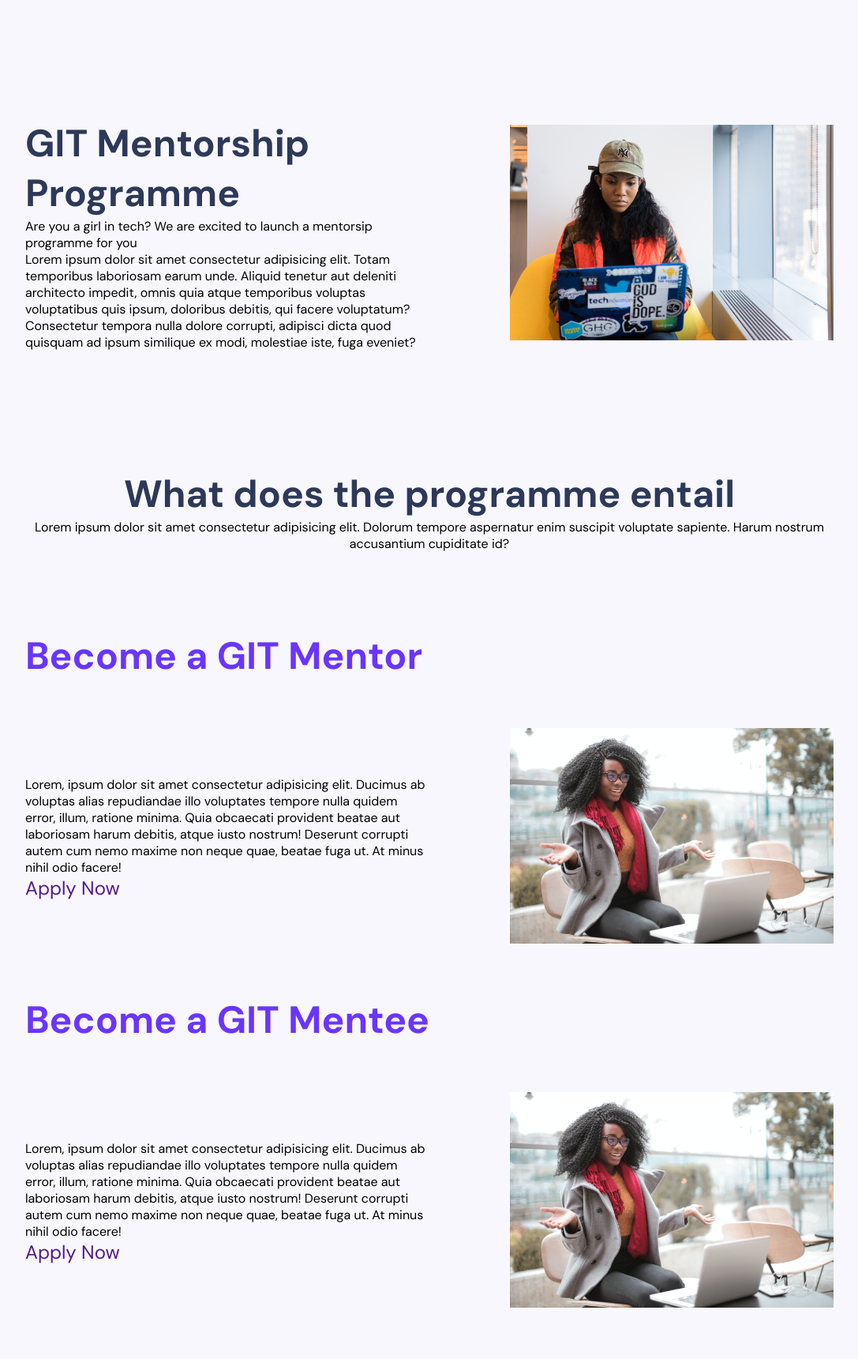
After one commit to otizgit/Girls-In-Tech, a PHP site: page /mentorship.html in a window 1280 px wide. The commit adds this page. Shown: the whole page at 79% size, without its empty margins (96-1183 px from the left). Run offline with PHP 8.4, Linux system fonts and the light colour scheme.

Commit message:
Mentorship page for large screens done

```diff
--- a/css/about.css
+++ b/css/about.css
@@ -7,7 +7,6 @@
   font-family: "DM Sans", sans-serif;
   text-decoration: none;
   list-style: none;
-  /* overflow-x: hidden; */
 }
 :root{
     --headers: #2d3958;
@@ -68,9 +67,7 @@ article a:after {
   transition: all 0.6s;
   font-size: 2rem;
 }
-/* article a:hover {
-  padding-right: 25px;
-} */
+
 article a:hover:after {
   right: -20px;
   opacity: 1;
--- a/css/footer.css
+++ b/css/footer.css
@@ -8,7 +8,6 @@
 footer {
   background-color: #1d2438;
   height: 100vh;
-  width: 100vw;
   display: flex;
   padding: 20px;
   justify-content: space-around;
@@ -63,8 +62,7 @@ form button{
 }
 .footer-div2,
 .footer-div3{
-    /* background-color: red; */
-    height: 350px;
+        height: 350px;
    }
   .footer-div2 ul,
   .footer-div3 ul{
--- /dev/null
+++ b/css/mentorship.css
@@ -0,0 +1,80 @@
+@import url('https://fonts.googleapis.com/css2?family=DM+Sans:ital,wght@0,400;0,500;0,700;1,400;1,500;1,700&display=swap');
+*{
+    margin: 0;
+    padding: 0;
+    box-sizing: border-box;
+    font-family: 'DM Sans', sans-serif;
+}
+:root{
+    --header1: #6a35ff;
+    --header2: #2d3958;
+    --paragraph: #7b88a8;
+    --paragraph-size: 1.125rem;
+    --headerSize: 3rem;
+    --anchorLink: 1.6rem;
+}
+h1,h2,h3,h4{
+    font-size: var(--headerSize);
+    }
+    h1,h2{
+        color: var(--header2);
+    }
+h3,h4{
+    color: var(--header1);
+}
+body{
+    background-color: #f8f7fd;
+    /* width: 100vw; */
+    height: 100%;
+}
+.wrapper{
+    width: 80%;
+    margin: auto;
+}
+.section1, .section3{
+    margin-block: 150px;
+    display: flex;
+    justify-content: space-between;
+    align-items: center;
+}
+.section1 .left-side,
+.section3 .left-side{
+       width: 50%;
+}
+.section1 .right-side,
+.section3 .right-side{
+    width: 40%;
+}
+.section1 .right-side img,
+.section3 .right-side img{
+    width: 100%;
+}
+.section2{
+text-align: center;
+margin-block: 100px;
+}
+.section3{
+    margin-block: 60px;
+    position: relative;
+}
+.section3 .left-side a {
+    font-size: 1.5rem;
+    position: relative;
+    text-decoration: none;
+  }
+.section3 .left-side a:after {
+    content: "\00bb";
+    position: absolute;
+    top: -5px;
+    opacity: 0;
+    right: -25px;
+    transition: all 0.6s;
+    font-size: 2rem;
+  }
+  .section3 .left-side a:hover:after {
+    right: -20px;
+    opacity: 1;
+  }
+.wrapper>h1{
+    text-align: center;
+}
--- /dev/null
+++ b/mentorship.html
@@ -0,0 +1,48 @@
+<!DOCTYPE html>
+<html lang="en">
+<head>
+    <meta charset="UTF-8">
+    <meta http-equiv="X-UA-Compatible" content="IE=edge">
+    <meta name="viewport" content="width=device-width, initial-scale=1.0">
+    <title>Mentorship</title>
+    <link rel="stylesheet" href="css/mentorship.css">
+</head>
+<body>
+    <div class="wrapper">
+        <div class="section1">
+            <div class="left-side">
+                <h1>GIT Mentorship Programme</h1>
+                <p>Are you a girl in tech? <span>We are excited to launch a mentorsip programme for you</span></p>
+                <p>Lorem ipsum dolor sit amet consectetur adipisicing elit. Totam temporibus laboriosam earum unde. Aliquid tenetur aut deleniti architecto impedit, omnis quia atque temporibus voluptas voluptatibus quis ipsum, doloribus debitis, qui facere voluptatum? Consectetur tempora nulla dolore corrupti, adipisci dicta quod quisquam ad ipsum similique ex modi, molestiae iste, fuga eveniet?</p>
+            </div>
+            <div class="right-side">
+                <img src="images/woman1.jpg" alt="Mentorship-Girl">
+            </div>
+        </div>
+        <div class="section2">
+            <h2>What does the programme entail</h2>
+           <p>Lorem ipsum dolor sit amet consectetur adipisicing elit. Dolorum tempore aspernatur enim suscipit voluptate sapiente. Harum nostrum accusantium cupiditate id?</p>
+        </div>
+        <h3>Become a GIT Mentor</h3>
+        <div class="section3">
+            <div class="left-side">
+                <p>Lorem, ipsum dolor sit amet consectetur adipisicing elit. Ducimus ab voluptas alias repudiandae illo voluptates tempore nulla quidem error, illum, ratione minima. Quia obcaecati provident beatae aut laboriosam harum debitis, atque iusto nostrum! Deserunt corrupti autem cum nemo maxime non neque quae, beatae fuga ut. At minus nihil odio facere!</p>
+                <a href="">Apply Now</a>
+            </div>
+            <div class="right-side">
+                <img src="images/woman2.jpg" alt="Become a Mentor">
+            </div>
+        </div>
+        <h4>Become a GIT Mentee</h4>
+        <div class="section3">
+            <div class="left-side">
+                <p>Lorem, ipsum dolor sit amet consectetur adipisicing elit. Ducimus ab voluptas alias repudiandae illo voluptates tempore nulla quidem error, illum, ratione minima. Quia obcaecati provident beatae aut laboriosam harum debitis, atque iusto nostrum! Deserunt corrupti autem cum nemo maxime non neque quae, beatae fuga ut. At minus nihil odio facere!</p>
+                <a href="">Apply Now</a>
+            </div>
+            <div class="right-side">
+                <img src="images/woman2.jpg" alt="Become a Mentor">
+            </div>
+        </div>
+    </div>
+</body>
+</html>
```
Also changed, not shown: images/woman1.jpg (added), images/woman2.jpg (added).
